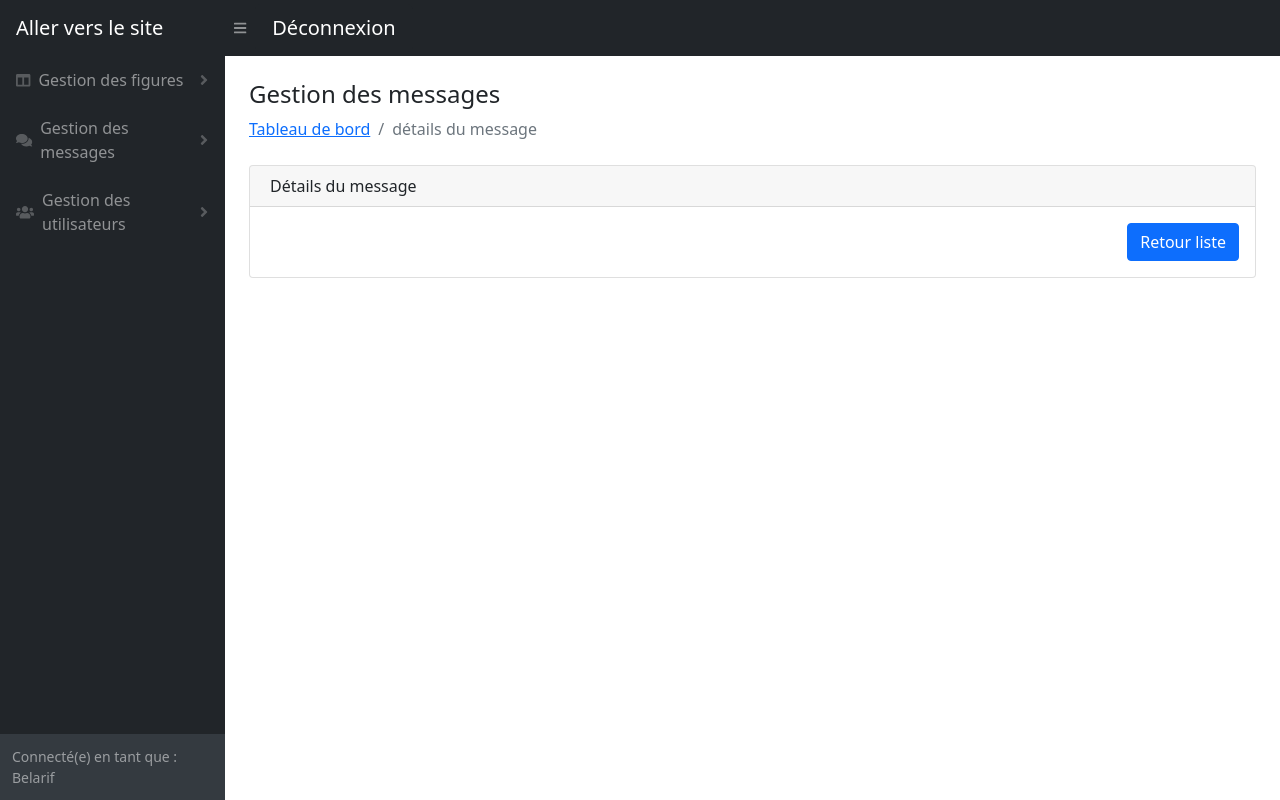
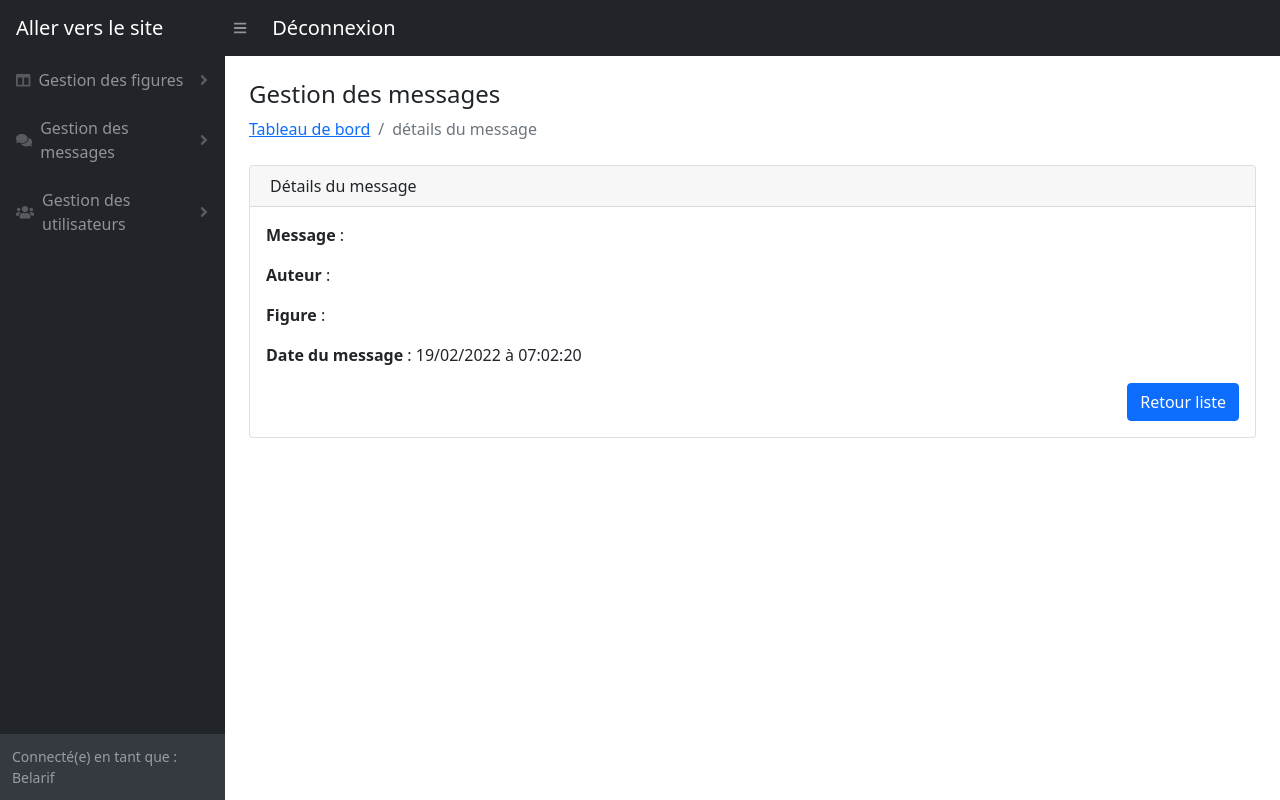
Before and after one commit to belarif/snow-tricks, a Symfony app: template templates/backoffice/messageDetails.html.twig in a window 1280 px wide. Run offline with Twig, Linux system fonts and the light colour scheme; the template is opened without the code that fills it, so the values that code supplies are empty; style sheets or scripts are compiled from the project's sources; some libraries are stand-ins or nearby versions.

Commit message:
ST-AFTER-REVIEW-1: deleting unnecessary code

```diff
--- a/templates/backoffice/messageDetails.html.twig
+++ b/templates/backoffice/messageDetails.html.twig
@@ -16,13 +16,11 @@
                     Détails du message
                 </div>
                 <div class="card-body">
-                    {% for message in messageDetails %}
-                        <p><b>Message</b> : {{ message.content }}</p>
-                        <p><b>Auteur</b> : {{ message.user.lastName | upper }} {{ message.user.firstName | capitalize }}
-                        </p>
-                        <p><b>Trick</b> : {{ message.trick.name }}</p>
-                        <p><b>Date du message</b> : {{ message.createdAt | date("d/m/Y \\à h:m:s") }}</p>
-                    {% endfor %}
+                    <p><b>Message</b> : {{ message.content }}</p>
+                    <p><b>Auteur</b> : {{ message.user.lastName | upper }} {{ message.user.firstName | capitalize }}
+                    </p>
+                    <p><b>Figure</b> : {{ message.trick.name }}</p>
+                    <p><b>Date du message</b> : {{ message.createdAt | date("d/m/Y \\à h:m:s") }}</p>
                     <div class="d-flex justify-content-end">
                         <div class="justify-content-between">
                             <a href="{{ path('admin_messages_list') }}">
```
